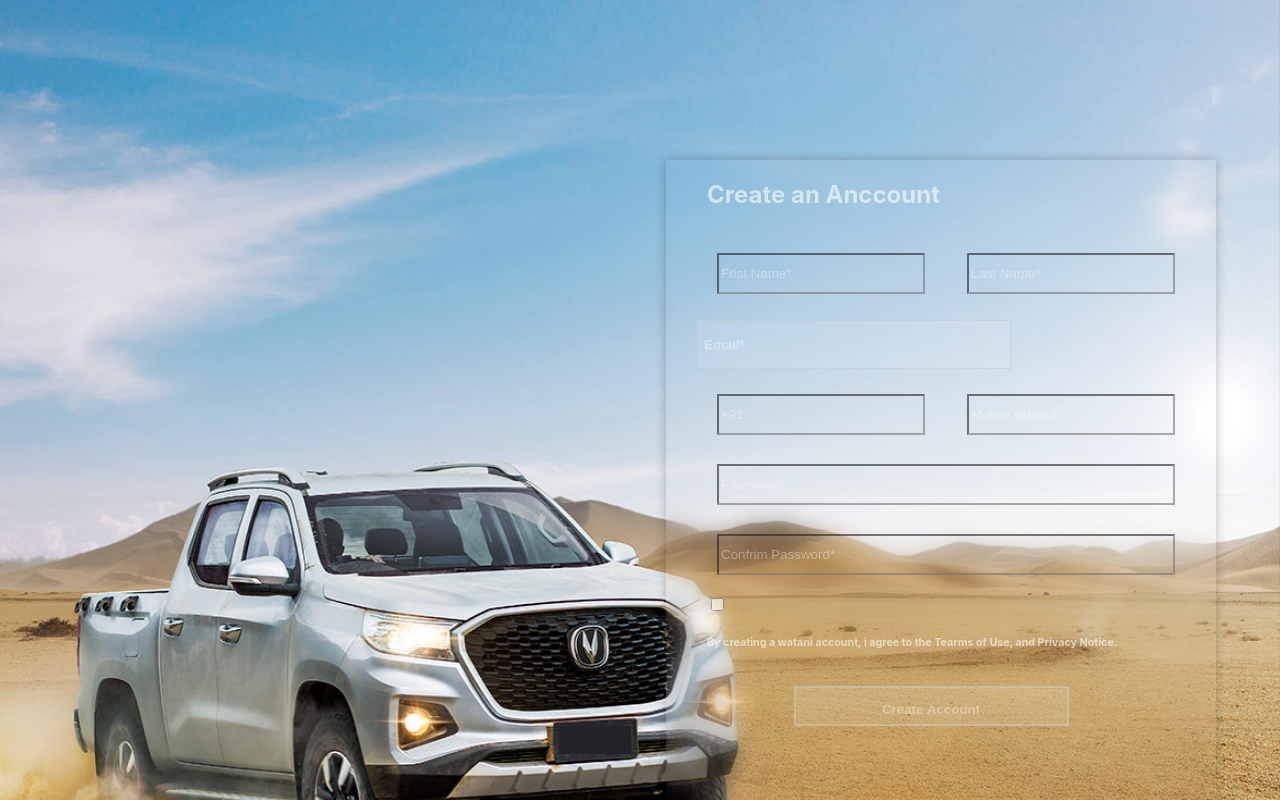
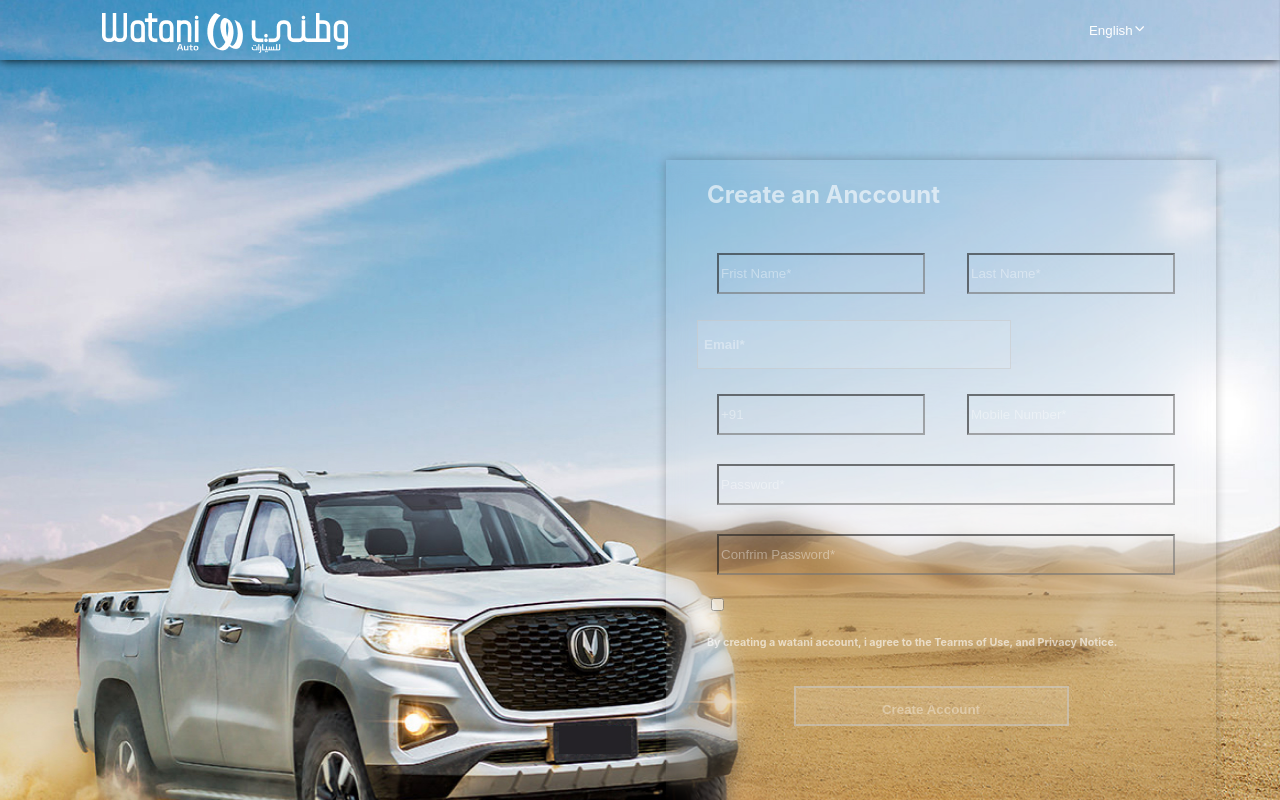
Before and after one commit to H1617K/WataniAuto, a React (Create React App) app: page /NewRegister in a window 1280 px wide. Shown: the top 800 px of the page. Built offline with nearby package versions, Linux system fonts and the light colour scheme.

Commit message:
add heder and i18 in registerfile

```diff
--- a/src/Page/NewRegister.js
+++ b/src/Page/NewRegister.js
@@ -5,6 +5,8 @@ import '../CSS/NewRegister.css';
 import { FooterOption } from '../Component/Footer/Footer';
 import { IoIosArrowDown } from 'react-icons/io';
 import { useTranslation } from 'react-i18next';
+import { changeLanguage } from 'i18next';
+import i18n from '../Utils/LanguageLocalization';
 
 
 const Login = () => {
@@ -72,21 +74,21 @@ const Login = () => {
           <FooterOption/>
         </div>
         <section>
-        <div className='Header-container'>
-              <div className='Logo-watani'>
-                <img src={img1} alt="Logo"/>
+          <div className="Header">
+            <div className="Logo">
+              <img src={img1} alt="Logo" />
             </div>
-              <div className='language-container'>
-                <div className='lang-dropdown'>
-                  <button className='lang-dropdown-button'>
-                    <p>EN</p>
-                    <div className='arrow-vect'>
+            <div className="language-container">
+              <div className="lang-dropdown">
+                <button className="lang-dropdown-button">
+                  <p>{i18n.language}</p>
+                  <div className="arrow-vect">
                     <IoIosArrowDown />
                   </div>
                 </button>
-                    <div className='lang-dropdown-content'>
-                      <h6> English </h6>
-                      <h6> Arabic </h6>
+                <div className="lang-dropdown-content">
+                 <button onClick={() => changeLanguage ('English')}> English </button>
+                 <button onClick={() => changeLanguage('Arbic')}> Arabic </button>
                 </div>
               </div>
             </div>
```
Lines whose indentation alone changed are shown as unchanged.
